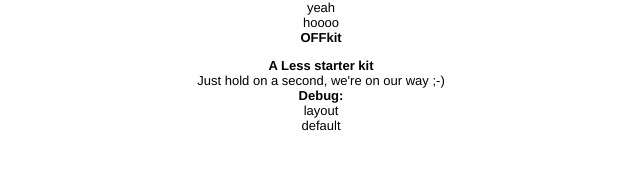
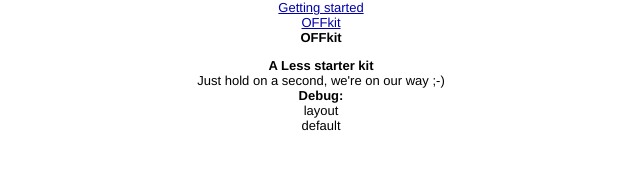
Before and after one commit to Offkit/offkit.github.io, a Jekyll site: the page built from index.html, in a window 1280 px wide. Shown: the top 192 px of the page, without its empty margins (319-959 px from the left). Built offline with Jekyll 4.4.1, drawn with Linux system fonts in a browser that asks for light colours; Markdown is read by kramdown in place of the engine named in the settings.

Commit message:
jekyll test: navigation

```diff
--- a/_includes/navigation.html
+++ b/_includes/navigation.html
@@ -1,6 +1,9 @@
-<nav>
-	<ul>
-		<Li>yeah</Li>
-		<Li>hoooo</Li>
-	</ul>
+<nav class="nav" role="navigation" >
+    <ul>
+        {% for p in site.pages %}
+        <li>
+        	<a {% if p.url == page.url %}class="active"{% endif %} href="{{ site.baseurl }}{{ p.path }}">{{ p.title }}</a>
+        </li>
+        {% endfor %}
+    </ul>
 </nav>
```
